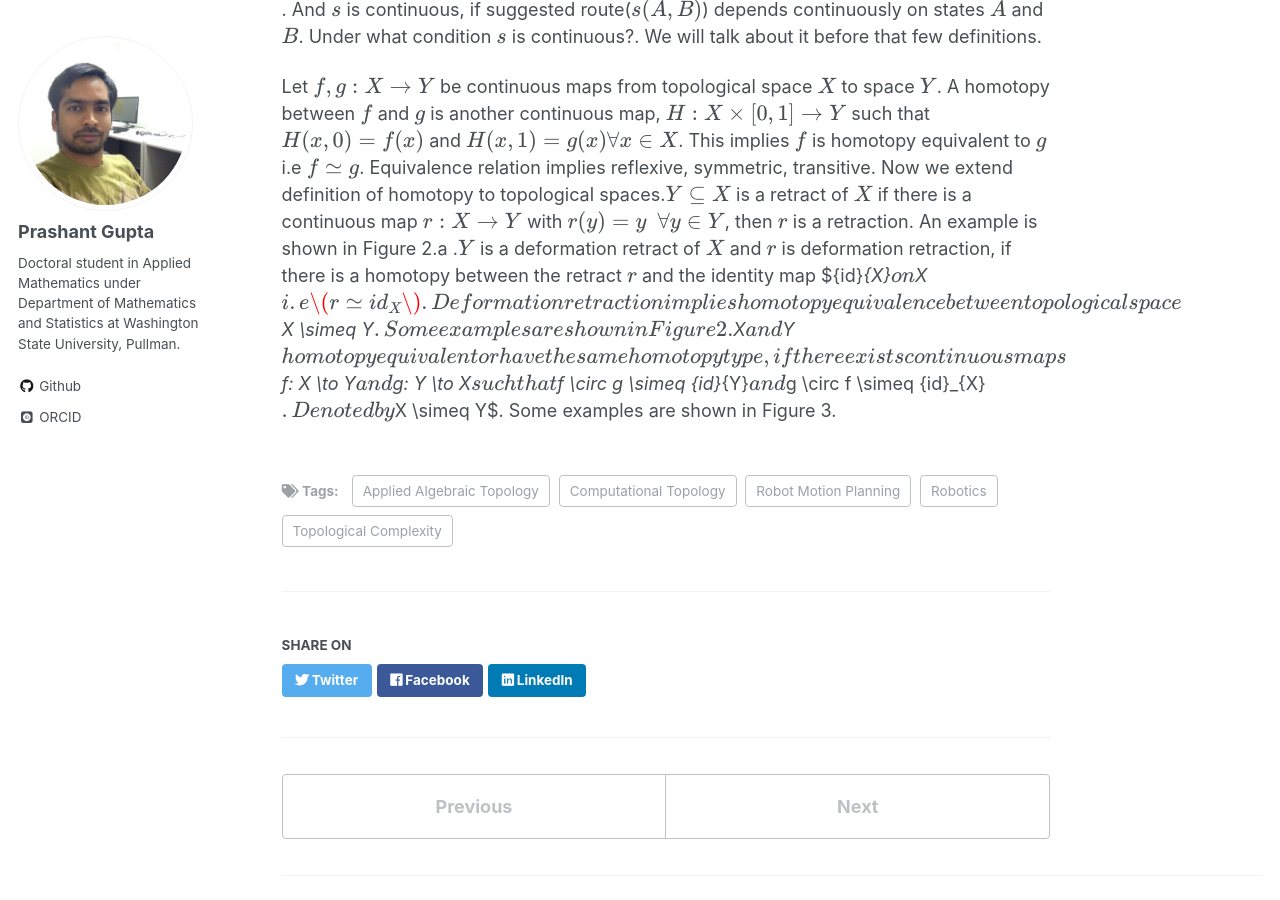
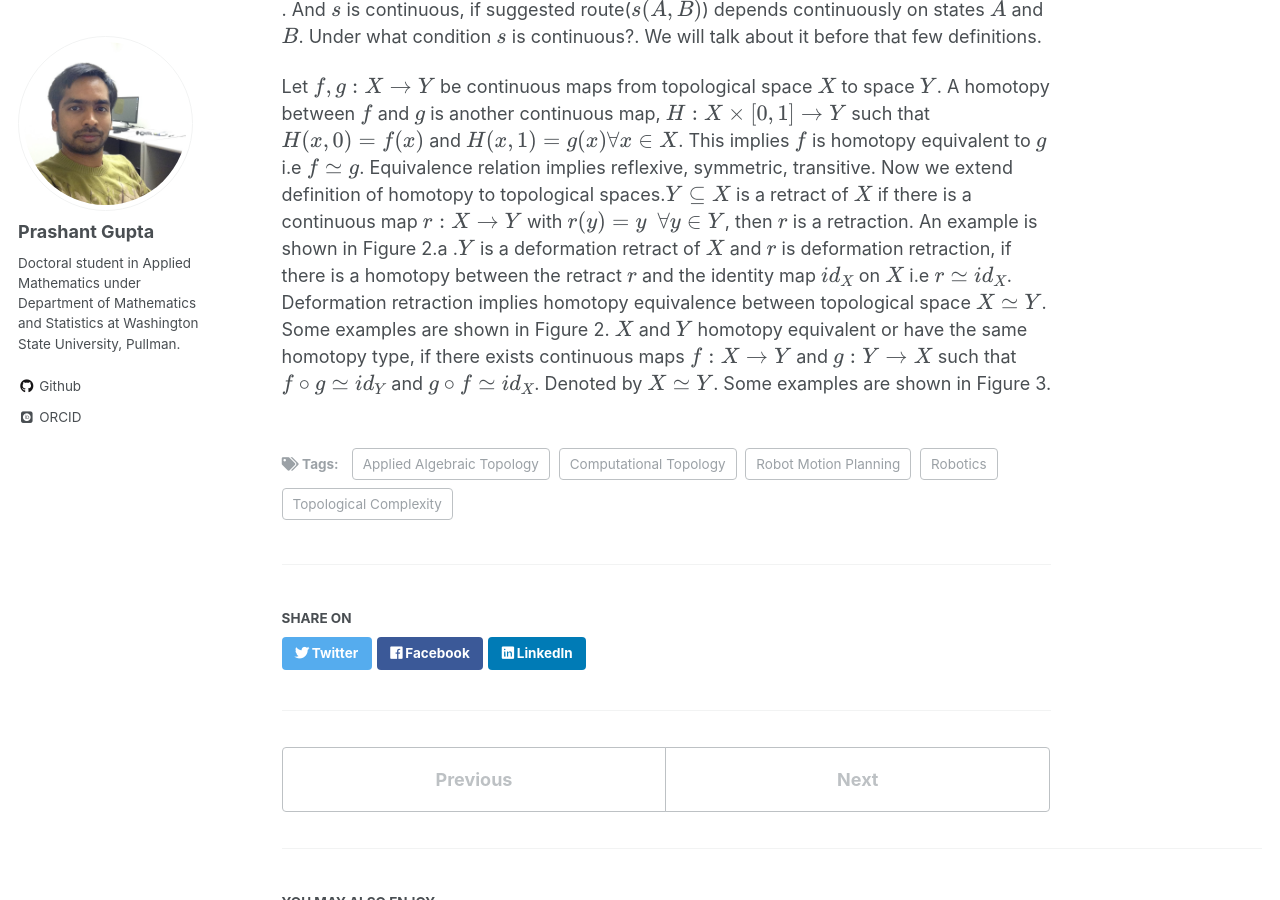
Before and after one commit to pragup/pragup.github.io, a Jekyll site: the page built from _posts/2020-03-08-Topological-Robot-Motion-Planning.md, in a window 1280 px wide and 900 px high, scrolled down 1555 px. Built offline with Jekyll 4.4.1, drawn with Linux system fonts in a browser that asks for light colours; some web fonts are replaced; formulas are drawn with MathJax 3.

Commit message:
updating math symbols in the blog !!!!

```diff
--- a/_posts/2020-03-08-Topological-Robot-Motion-Planning.md
+++ b/_posts/2020-03-08-Topological-Robot-Motion-Planning.md
@@ -54,5 +54,5 @@
 Now we extend definition of homotopy to topological spaces.$Y \subseteq X$ is a retract of $X$ if there is a continuous map $r: X \to Y$ with $r(y) = y ~~\forall y \in Y$, then $r$
 is a retraction. An example is shown in Figure 2.a .$Y$ is a deformation retract of $X$ and $r$ is deformation retraction, if there is a homotopy between the retract $r$ and the
 identity map ${id}_{X}$ on $X$ i.e $$r \simeq {id}_{X}$$. Deformation retraction implies homotopy equivalence between topological space $X \simeq Y$. Some examples are shown in
-Figure 2. $X$ and $Y$ homotopy equivalent or have the same homotopy type, if there exists continuous maps $f: X \to Y$ and $g: Y \to X$ such that $f \circ g \simeq {id}_{Y}$ and
-$g \circ f \simeq {id}_{X}$. Denoted by $X \simeq Y$. Some examples are shown in Figure 3.
+Figure 2. $X$ and $Y$ homotopy equivalent or have the same homotopy type, if there exists continuous maps $f: X \to Y$ and $g: Y \to X$ such that $$f \circ g \simeq {id}_{Y}$$ and
+$$g \circ f \simeq {id}_{X}$$. Denoted by $X \simeq Y$. Some examples are shown in Figure 3.
```
